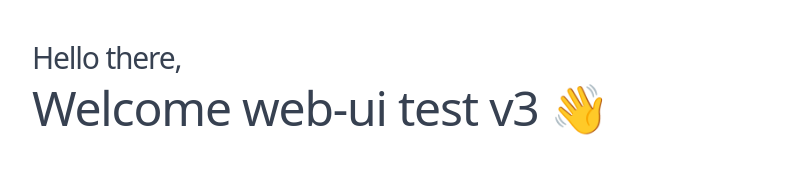
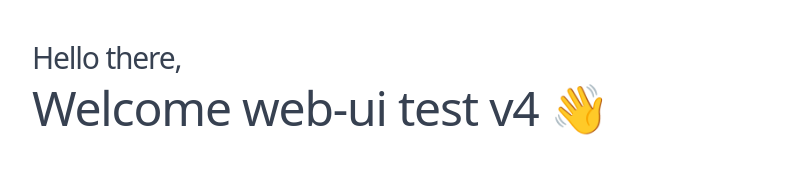
Before and after one commit to rpt-monitoreo/radio-alert, a React (Vite) app in the folder apps/web-ui/: page / in a window 1280 px wide. Shown: the top 182 px of the page, without its empty margins (240-1039 px from the left). Built offline with nearby package versions, Linux system fonts and the light colour scheme.

Commit message:
just ui test

```diff
--- a/apps/web-ui/src/app/app.tsx
+++ b/apps/web-ui/src/app/app.tsx
@@ -6,7 +6,7 @@ import NxWelcome from './nx-welcome';
 export function App() {
   return (
     <div>
-      <NxWelcome title="web-ui test v3" />
+      <NxWelcome title="web-ui test v4" />
     </div>
   );
 }
```
